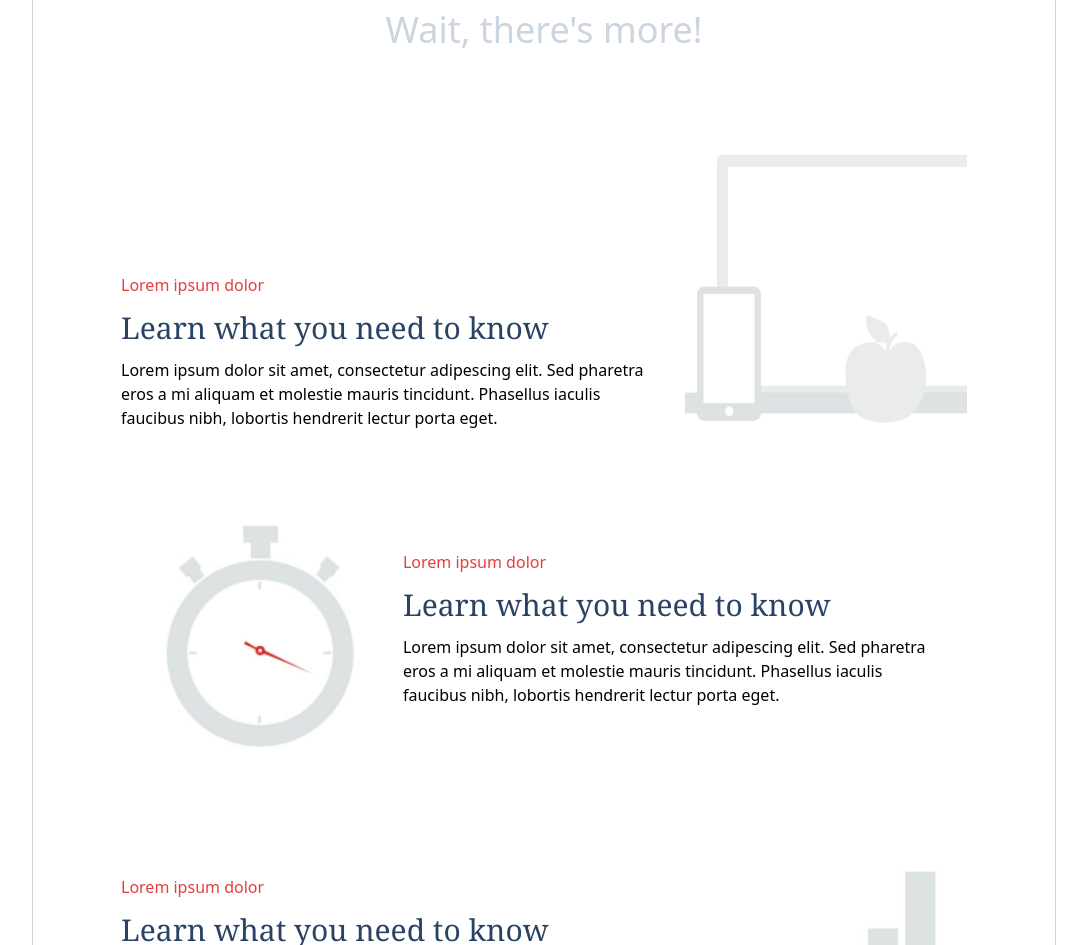
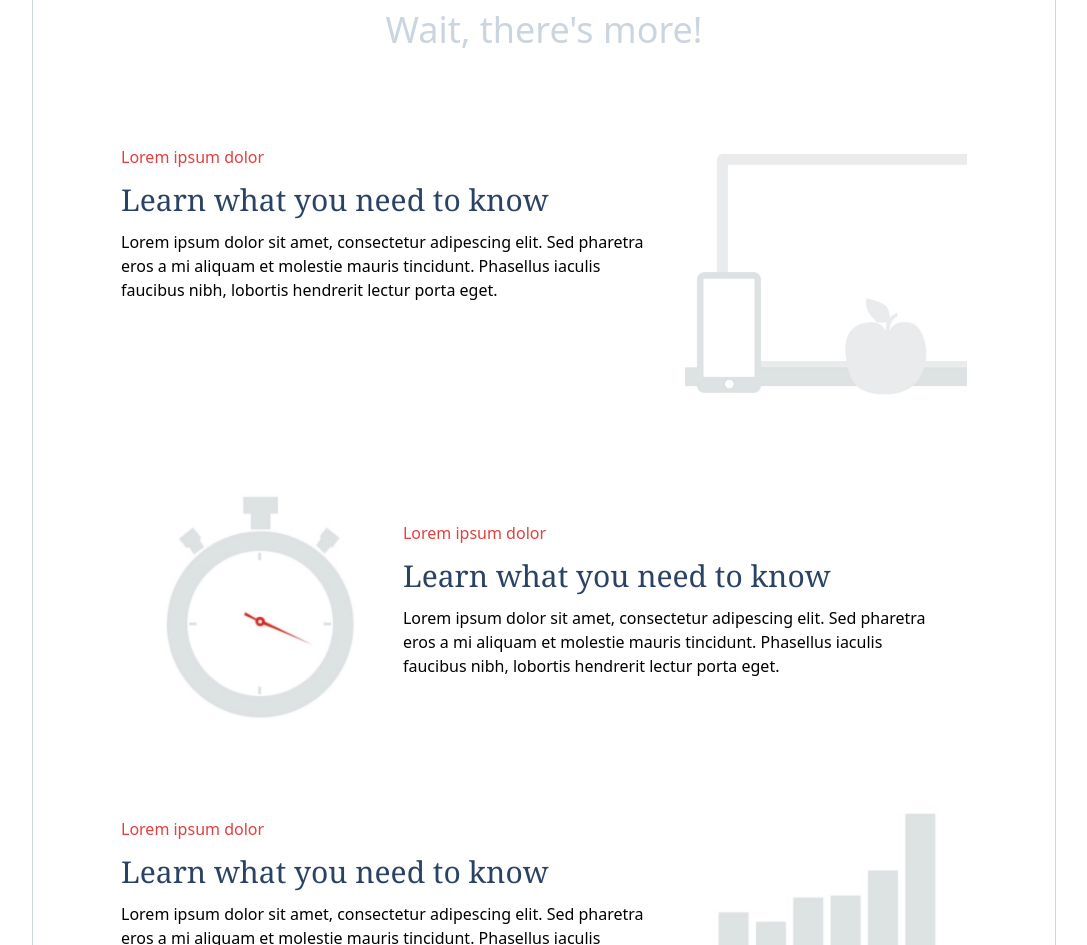
Before and after one commit to NicolSaha/css-framework-challenge, a website: page index.html in a window 1280 px wide. Shown: the part 3527-4472 px from the top of the page, without its empty margins (96-1183 px from the left). Drawn offline with Linux system fonts and the light colour scheme.

Commit message:
minor margin change

```diff
--- a/index.html
+++ b/index.html
@@ -211,7 +211,7 @@
 
 <div class="p-12 grid grid-cols-1 grid-rows-3 sm:grid-flow-row md:grid-flow-row-dense lg:grid-flow-row-dense xl:grid-flow-row h-full">
   <div class="flex p-1 sm:p-10">
-      <div class="md:w-2/3 inline-block justify-center text-left leading-2 md:mt-32">
+      <div class="md:w-2/3 inline-block justify-center text-left leading-2 md:mt-30">
         <h3 class="text-red-600 font-sans text-base">Lorem ipsum dolor</h3>
         <h3 class="text-blue-900 font-serif text-3xl py-2">Learn what you need to know</h3>
         <p class="font-sans text-base pr-10">Lorem ipsum dolor sit amet, consectetur adipescing elit. Sed pharetra eros a mi aliquam et molestie mauris tincidunt. Phasellus iaculis faucibus nibh, lobortis hendrerit lectur porta eget.</p>
```
